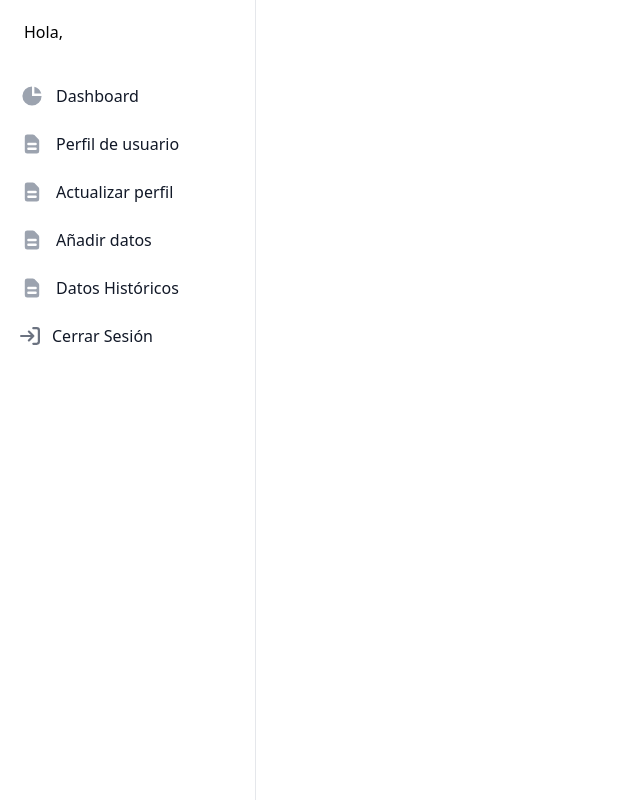
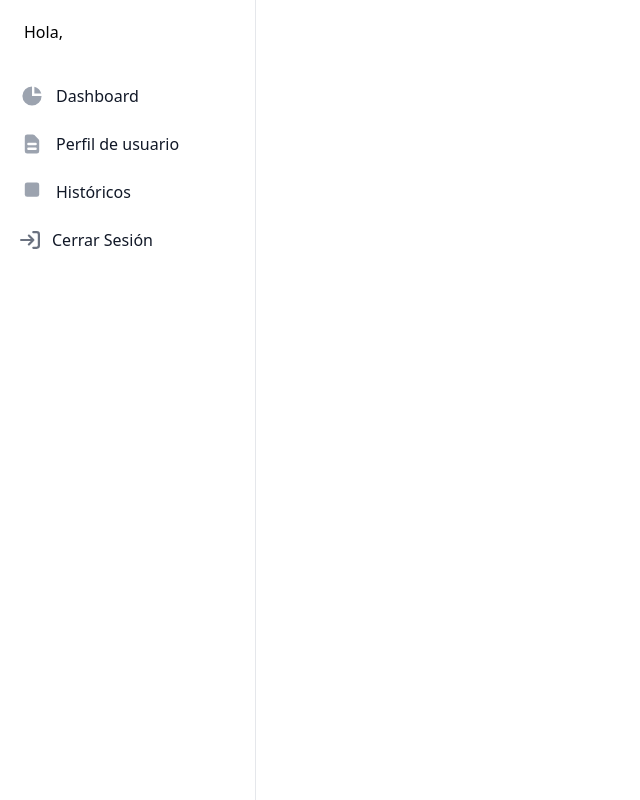
Before and after one commit to anthonyariasr/dashboard_app, a React (Create React App) app in the folder frontend/dashboard/: page /Sidebar in a window 1280 px wide. Shown: the whole page, without its empty margins (0-640 px from the left). Built offline with nearby package versions, Linux system fonts and the light colour scheme.

Commit message:
some more responsive shit

```diff
--- a/frontend/dashboard/src/SideBar/Sidebar.jsx
+++ b/frontend/dashboard/src/SideBar/Sidebar.jsx
@@ -4,7 +4,7 @@ import { useNavigate } from 'react-router-dom';
 const Sidebar = () => {
     const navigate = useNavigate();
     const [userName, setUserName] = useState('');
-
+    const [isSidebarOpen, setIsSidebarOpen] = useState(false);
 
     useEffect(() => {
         const storedUserName = localStorage.getItem('userName');
@@ -12,6 +12,10 @@ const Sidebar = () => {
             setUserName(storedUserName);
         }
     }, []);
+
+    const toggleSidebar = () => {
+        setIsSidebarOpen(!isSidebarOpen);
+    };
 
     const handleLogout = () => {
         localStorage.removeItem('userName');
@@ -33,35 +37,83 @@ const Sidebar = () => {
         navigate('/UpdateForm');
     };
 
-    // Nueva función para navegar a Histórico de Datos
     const handleHistoricalData = () => {
         navigate('/HistoricalDataSection');
     };
 
-    const handleUserProfile = () =>{
+    const handleUserProfile = () => {
         navigate('/UserProfile');
-    }
-
+    };
 
     return (
         <div>
-        <button data-drawer-target="default-sidebar" data-drawer-toggle="default-sidebar" aria-controls="default-sidebar" type="button" className="inline-flex items-center p-2 mt-2 ml-3 text-sm text-gray-500 rounded-lg sm:hidden hover:bg-blue-100 focus:outline-none focus:ring-2 focus:ring-gray-200 dark:text-gray-400 dark:hover:bg-gray-700 dark:focus:ring-gray-600">
+            {/* Botón para abrir el sidebar (solo visible en pantallas pequeñas) */}
+            <button
+                onClick={toggleSidebar}
+                aria-controls="default-sidebar"
+                type="button"
+                className="inline-flex items-center p-2 mt-2 ml-3 text-sm text-gray-500 rounded-lg md:hidden hover:bg-blue-100 focus:outline-none focus:ring-2 focus:ring-gray-200 dark:text-gray-400 dark:hover:bg-gray-700 dark:focus:ring-gray-600"
+            >
                 <span className="sr-only">Open sidebar</span>
-            <svg className="w-6 h-6" aria-hidden="true" fill="currentColor" viewBox="0 0 20 20" xmlns="http://www.w3.org/2000/svg">
-                <path clipRule="evenodd" fillRule="evenodd" d="M2 4.75A.75.75 0 012.75 4h14.5a.75.75 0 010 1.5H2.75A.75.75 0 012 4.75zm0 10.5a.75.75 0 01.75-.75h7.5a.75.75 0 010 1.5h-7.5a.75.75 0 01-.75-.75zM2 10a.75.75 0 01.75-.75h14.5a.75.75 0 010 1.5H2.75A.75.75 0 012 10z"></path>
+                <svg
+                    className="w-6 h-6"
+                    aria-hidden="true"
+                    fill="currentColor"
+                    viewBox="0 0 20 20"
+                    xmlns="http://www.w3.org/2000/svg"
+                >
+                    <path
+                        clipRule="evenodd"
+                        fillRule="evenodd"
+                        d="M2 4.75A.75.75 0 012.75 4h14.5a.75.75 0 010 1.5H2.75A.75.75 0 012 4.75zm0 10.5a.75.75 0 01.75-.75h7.5a.75.75 0 010 1.5h-7.5a.75.75 0 01-.75-.75zM2 10a.75.75 0 01.75-.75h14.5a.75.75 0 010 1.5H2.75A.75.75 0 012 10z"
+                    ></path>
                 </svg>
             </button>
 
-        <aside id="default-sidebar" className="fixed top-0 left-0 z-40 w-64 h-screen transition-transform -translate-x-full sm:translate-x-0" aria-label="Sidenav">
-            <div className="overflow-y-auto py-5 px-3 h-full bg-white border-r border-gray-200 dark:bg-gray-800 dark:border-gray-700">
+            {/* Sidebar */}
+            <aside
+                id="default-sidebar"
+                className={`fixed top-0 left-0 z-40 w-64 h-screen transition-transform ${
+                    isSidebarOpen ? 'translate-x-0' : '-translate-x-full'
+                } md:translate-x-0 bg-white border-r border-gray-200 dark:bg-gray-800 dark:border-gray-700`}
+                aria-label="Sidenav"
+            >
+                <div className="overflow-y-auto py-5 px-3 h-full">
+                    {/* Botón para cerrar el sidebar (solo visible en pantallas pequeñas) */}
+                    <button
+                        onClick={toggleSidebar}
+                        className="md:hidden mb-4 text-gray-500 hover:text-gray-900 dark:text-gray-400 dark:hover:text-white"
+                    >
+                        <svg
+                            className="w-6 h-6"
+                            fill="currentColor"
+                            viewBox="0 0 20 20"
+                            xmlns="http://www.w3.org/2000/svg"
+                        >
+                            <path
+                                fillRule="evenodd"
+                                d="M4.293 4.293a1 1 0 011.414 0L10 8.586l4.293-4.293a1 1 0 111.414 1.414L11.414 10l4.293 4.293a1 1 0 01-1.414 1.414L10 11.414l-4.293 4.293a1 1 0 01-1.414-1.414L8.586 10 4.293 5.707a1 1 0 010-1.414z"
+                                clipRule="evenodd"
+                            ></path>
+                        </svg>
+                    </button>
+
                     <ul className="space-y-2">
                         <li>
                             <span className="ml-3 dark:text-white">Hola, {userName}</span>
                         </li>
                         <br />
                         <li>
-                        <button  className="flex items-center p-2 text-base font-normal text-gray-900 rounded-lg dark:text-white hover:bg-gray-100 dark:hover:bg-gray-700 group" onClick={handleDashboard}>
-                            <svg aria-hidden="true" className="w-6 h-6 text-gray-400 transition duration-75 dark:text-gray-400 group-hover:text-gray-900 dark:group-hover:text-white" fill="currentColor" viewBox="0 0 20 20">
+                            <button
+                                className="flex items-center p-2 text-base font-normal text-gray-900 rounded-lg dark:text-white hover:bg-gray-100 dark:hover:bg-gray-700 group"
+                                onClick={handleDashboard}
+                            >
+                                <svg
+                                    aria-hidden="true"
+                                    className="w-6 h-6 text-gray-400 transition duration-75 dark:text-gray-400 group-hover:text-gray-900 dark:group-hover:text-white"
+                                    fill="currentColor"
+                                    viewBox="0 0 20 20"
+                                >
                                     <path d="M2 10a8 8 0 018-8v8h8a8 8 0 11-16 0z"></path>
                                     <path d="M12 2.252A8.014 8.014 0 0117.748 8H12V2.252z"></path>
                                 </svg>
@@ -69,41 +121,65 @@ const Sidebar = () => {
                             </button>
                         </li>
                         <li>
-                        <button className="flex items-center p-2 text-base font-normal text-gray-900 rounded-lg dark:text-white hover:bg-gray-100 dark:hover:bg-gray-700 group" onClick={handleUserProfile}>
-                            <svg aria-hidden="true" className="flex-shrink-0 w-6 h-6 text-gray-400 transition duration-75 group-hover:text-gray-900 dark:text-gray-400 dark:group-hover:text-white" fill="currentColor" viewBox="0 0 20 20">
-                                <path fillRule="evenodd" d="M4 4a2 2 0 012-2h4.586A2 2 0 0112 2.586L15.414 6A2 2 0 0116 7.414V16a2 2 0 01-2 2H6a2 2 0 01-2-2V4zm2 6a1 1 0 011-1h6a1 1 0 110 2H7a1 1 0 01-1-1zm1 3a1 1 0 100 2h6a1 1 0 100-2H7z" clipRule="evenodd"></path>
+                            <button
+                                className="flex items-center p-2 text-base font-normal text-gray-900 rounded-lg dark:text-white hover:bg-gray-100 dark:hover:bg-gray-700 group"
+                                onClick={handleUserProfile}
+                            >
+                                <svg
+                                    aria-hidden="true"
+                                    className="flex-shrink-0 w-6 h-6 text-gray-400 transition duration-75 group-hover:text-gray-900 dark:text-gray-400 dark:group-hover:text-white"
+                                    fill="currentColor"
+                                    viewBox="0 0 20 20"
+                                >
+                                    <path
+                                        fillRule="evenodd"
+                                        d="M4 4a2 2 0 012-2h4.586A2 2 0 0112 2.586L15.414 6A2 2 0 0116 7.414V16a2 2 0 01-2 2H6a2 2 0 01-2-2V4zm2 6a1 1 0 011-1h6a1 1 0 110 2H7a1 1 0 01-1-1zm1 3a1 1 0 100 2h6a1 1 0 100-2H7z"
+                                        clipRule="evenodd"
+                                    ></path>
                                 </svg>
                                 <span className="ml-3">Perfil de usuario</span>
                             </button>
                         </li>
+                        {/* Botón de Históricos */}
                         <li>
-                        <button className="flex items-center p-2 text-base font-normal text-gray-900 rounded-lg dark:text-white hover:bg-gray-100 dark:hover:bg-gray-700 group" onClick={handleUpdateProfile}>
-                            <svg aria-hidden="true" className="flex-shrink-0 w-6 h-6 text-gray-400 transition duration-75 group-hover:text-gray-900 dark:text-gray-400 dark:group-hover:text-white" fill="currentColor" viewBox="0 0 20 20">
-                                <path fillRule="evenodd" d="M4 4a2 2 0 012-2h4.586A2 2 0 0112 2.586L15.414 6A2 2 0 0116 7.414V16a2 2 0 01-2 2H6a2 2 0 01-2-2V4zm2 6a1 1 0 011-1h6a1 1 0 110 2H7a1 1 0 01-1-1zm1 3a1 1 0 100 2h6a1 1 0 100-2H7z" clipRule="evenodd"></path>
+                            <button
+                                className="flex items-center p-2 text-base font-normal text-gray-900 rounded-lg dark:text-white hover:bg-gray-100 dark:hover:bg-gray-700 group"
+                                onClick={handleHistoricalData}
+                            >
+                                <svg
+                                    aria-hidden="true"
+                                    className="flex-shrink-0 w-6 h-6 text-gray-400 transition duration-75 group-hover:text-gray-900 dark:text-gray-400 dark:group-hover:text-white"
+                                    fill="currentColor"
+                                    viewBox="0 0 20 20"
+                                >
+                                    <path
+                                        fillRule="evenodd"
+                                        d="M4 4a2 2 0 012-2h8a2 2 0 012 2v8a2 2 0 01-2 2H6a2 2 0 01-2-2V4z"
+                                        clipRule="evenodd"
+                                    ></path>
                                 </svg>
-                            <span className="ml-3">Actualizar perfil</span>
+                                <span className="ml-3">Históricos</span>
                             </button>
                         </li>
                         <li>
-                        <button className="flex items-center p-2 text-base font-normal text-gray-900 rounded-lg dark:text-white hover:bg-gray-100 dark:hover:bg-gray-700 group" onClick={handleForm}>
-                            <svg aria-hidden="true" className="flex-shrink-0 w-6 h-6 text-gray-400 transition duration-75 group-hover:text-gray-900 dark:text-gray-400 dark:group-hover:text-white" fill="currentColor" viewBox="0 0 20 20" xmlns="http://www.w3.org/2000/svg">
-                                <path fillRule="evenodd" d="M4 4a2 2 0 012-2h4.586A2 2 0 0112 2.586L15.414 6A2 2 0 0116 7.414V16a2 2 0 01-2 2H6a2 2 0 01-2-2V4zm2 6a1 1 0 011-1h6a1 1 0 110 2H7a1 1 0 01-1-1zm1 3a1 1 0 100 2h6a1 1 0 100-2H7z" clipRule="evenodd"></path>
-                            </svg>
-                            <span className="ml-3">Añadir datos</span>
-                        </button>
-                    </li>
-                    <li>
-                        <button  className="flex items-center p-2 text-base font-normal text-gray-900 rounded-lg dark:text-white hover:bg-gray-100 dark:hover:bg-gray-700 group" onClick={handleHistoricalData}>
-                            <svg aria-hidden="true" className="flex-shrink-0 w-6 h-6 text-gray-400 transition duration-75 group-hover:text-gray-900 dark:text-gray-400 dark:group-hover:text-white" fill="currentColor" viewBox="0 0 20 20" xmlns="http://www.w3.org/2000/svg">
-                                <path fillRule="evenodd" d="M4 4a2 2 0 012-2h4.586A2 2 0 0112 2.586L15.414 6A2 2 0 0116 7.414V16a2 2 0 01-2 2H6a2 2 0 01-2-2V4zm2 6a1 1 0 011-1h6a1 1 0 110 2H7a1 1 0 01-1-1zm1 3a1 1 0 100 2h6a1 1 0 100-2H7z" clipRule="evenodd"></path>
-                            </svg>
-                            <span className="ml-3">Datos Históricos</span>
-                        </button>
-                    </li>
-                    <li>
-                        <button className="flex items-center p-2 text-base font-normal text-gray-900 rounded-lg dark:text-white hover:bg-gray-100 dark:hover:bg-gray-700 group" onClick={handleLogout}>
-                        <svg className="flex-shrink-0 w-5 h-5 text-gray-500 transition duration-75 dark:text-gray-400 group-hover:text-gray-900 dark:group-hover:text-white" aria-hidden="true" xmlns="http://www.w3.org/2000/svg" fill="none" viewBox="0 0 18 16">
-                            <path stroke="currentColor" stroke-linecap="round" stroke-linejoin="round" stroke-width="2" d="M1 8h11m0 0L8 4m4 4-4 4m4-11h3a2 2 0 0 1 2 2v10a2 2 0 0 1-2 2h-3"/>
+                            <button
+                                className="flex items-center p-2 text-base font-normal text-gray-900 rounded-lg dark:text-white hover:bg-gray-100 dark:hover:bg-gray-700 group"
+                                onClick={handleLogout}
+                            >
+                                <svg
+                                    className="flex-shrink-0 w-5 h-5 text-gray-500 transition duration-75 dark:text-gray-400 group-hover:text-gray-900 dark:group-hover:text-white"
+                                    aria-hidden="true"
+                                    xmlns="http://www.w3.org/2000/svg"
+                                    fill="none"
+                                    viewBox="0 0 18 16"
+                                >
+                                    <path
+                                        stroke="currentColor"
+                                        strokeLinecap="round"
+                                        strokeLinejoin="round"
+                                        strokeWidth="2"
+                                        d="M1 8h11m0 0L8 4m4 4-4 4m4-11h3a2 2 0 0 1 2 2v10a2 2 0 0 1-2 2h-3"
+                                    />
                                 </svg>
                                 <span className="ml-3">Cerrar Sesión</span>
                             </button>
@@ -112,9 +188,7 @@ const Sidebar = () => {
                 </div>
             </aside>
         </div>
-
     );
-
 };
 
 export default Sidebar;
--- a/frontend/dashboard/tailwind.config.js
+++ b/frontend/dashboard/tailwind.config.js
@@ -3,7 +3,11 @@ module.exports = {
     "./src/**/*.{js,jsx,ts,tsx}",
   ],
   theme: {
-    extend: {},
+    extend: {
+      screens: {
+        md: '770px', // Cambia el breakpoint 'md' a 770px
+      },
+    },
   },
   plugins: [],
 };
```
Also changed, not shown: frontend/dashboard/src/PrincipalDashboard/Dashboard.jsx (+30 -22 lines), frontend/dashboard/src/PrincipalDashboard/Steps.jsx (+5 -4 lines), frontend/dashboard/src/Register/UserProfile.jsx (+33 -31 lines), frontend/dashboard/src/SideBar/Sidebar.css (deleted). Lines whose indentation alone changed are shown as unchanged.
